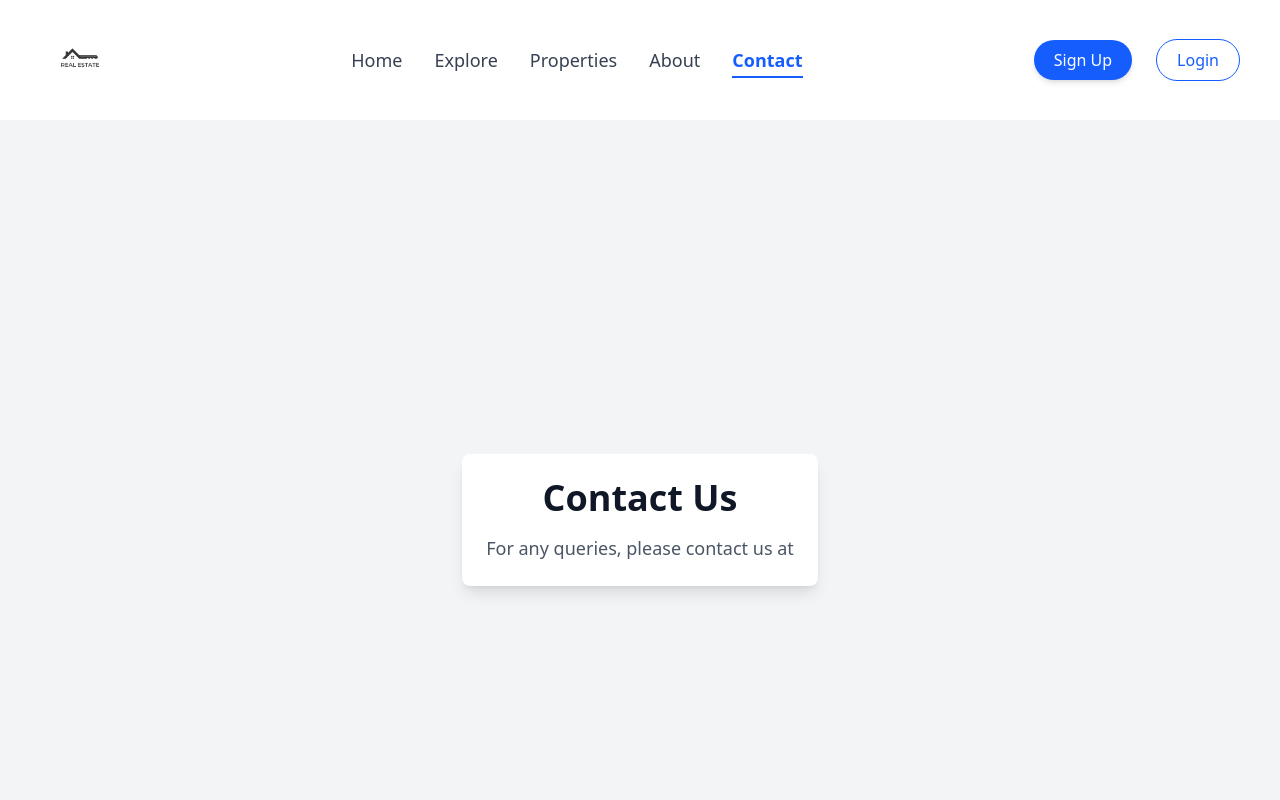
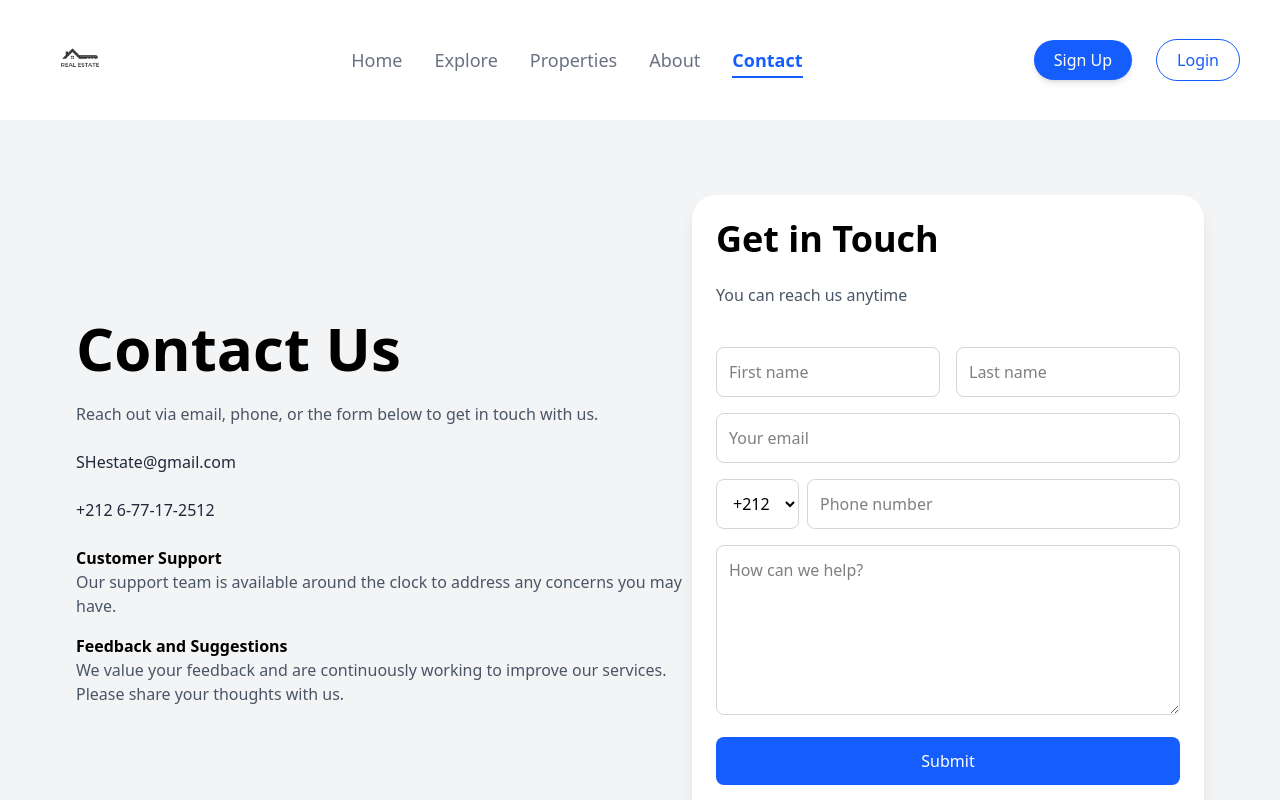
Before and after one commit to OuachouX7/real-Estate-project, a React (Vite) app in the folder client/: page /contact in a window 1280 px wide. Shown: the top 800 px of the page. Built offline with nearby package versions, Linux system fonts and the light colour scheme.

Commit message:
styled the contact page

```diff
--- a/client/src/Pages/About.jsx
+++ b/client/src/Pages/About.jsx
@@ -1,6 +1,6 @@
 import React from "react";
 import { lazy } from "react";
-const Navbar = lazy(() => import("../Components/Navbar"));
+const Navbar = lazy(() => import("../components/Navbar"));
 const Footer = lazy(() => import("../Components/Footer"));
 const About = () => {
   return (
--- a/client/src/Pages/Contact.jsx
+++ b/client/src/Pages/Contact.jsx
@@ -1,18 +1,102 @@
 import React from "react";
 import { lazy } from "react";
 const Navbar = lazy(() => import("../components/Navbar"));
-const Footer = lazy(() => import("../components/Footer"));
+const Footer = lazy(() => import("../Components/Footer"));
 
 const Contact = () => {
   return (
     <>
       <Navbar />
-      <div className="flex items-center justify-center min-h-screen bg-gray-100">
-        <div className="text-center p-6 bg-white rounded-lg shadow-lg">
-          <h1 className="text-4xl font-bold text-gray-900 mb-4">Contact Us</h1>
-          <p className="text-lg text-gray-600">
-            For any queries, please contact us at
+      <div className="flex flex-col md:flex-row items-center justify-center min-h-screen bg-gray-100 p-6">
+        {/* Left Section */}
+        <div className="md:w-1/2 space-y-6">
+          <h1 className="text-6xl font-bold">Contact Us</h1>
+          <p className="text-gray-600">
+          Reach out via email, phone, or the form below to get in touch with us.
           </p>
+          <p className="text-gray-800 font-medium">SHestate@gmail.com</p>
+          <p className="text-gray-800 font-medium">+212 6-77-17-2512</p>
+
+
+          <div className="space-y-4">
+            <div>
+              <h2 className="font-bold">Customer Support</h2>
+              <p className="text-gray-600">
+                Our support team is available around the clock to address any
+                concerns you may have.
+              </p>
+            </div>
+            <div>
+              <h2 className="font-bold">Feedback and Suggestions</h2>
+              <p className="text-gray-600">
+                We value your feedback and are continuously working to improve
+                our services.<br></br> Please share your thoughts with us.
+              </p>
+            </div>
+            <div>
+
+            </div>
+          </div>
+        </div>
+
+        {/* Right Section - Contact Form */}
+        <div className="md:w-1/2 bg-white p-6 rounded-3xl shadow-lg w-full max-w-lg mt-6 md:mt-0">
+          <h2 className="text-4xl font-bold">Get in Touch</h2><br></br>
+          <p className="text-gray-600">You can reach us anytime</p><br></br>
+
+          <form className="mt-4 space-y-4">
+            <div className="flex gap-4">
+              <input
+                type="text"
+                placeholder="First name"
+                className="w-1/2 p-3 border border-gray-300 rounded-lg focus:outline-none focus:ring-2 focus:ring-blue-400"
+              />
+              <input
+                type="text"
+                placeholder="Last name"
+                className="w-1/2 p-3 border border-gray-300 rounded-lg focus:outline-none focus:ring-2 focus:ring-blue-400"
+              />
+            </div>
+
+            <input
+              type="email"
+              placeholder="Your email"
+              className="w-full p-3 border border-gray-300 rounded-lg focus:outline-none focus:ring-2 focus:ring-blue-400"
+            />
+
+            <div className="flex gap-2">
+              <select className="p-3 border border-gray-300 rounded-lg focus:outline-none focus:ring-2 focus:ring-blue-400">
+                <option>+212</option>
+              </select>
+              <input
+                type="text"
+                placeholder="Phone number"
+                className="flex-1 p-3 border border-gray-300 rounded-lg focus:outline-none focus:ring-2 focus:ring-blue-400"
+              />
+            </div>
+
+            <textarea
+              placeholder="How can we help?"
+              className="w-full p-3 border border-gray-300 rounded-lg focus:outline-none focus:ring-2 focus:ring-blue-400"
+              maxLength="120"
+              rows="6"
+            ></textarea>
+
+            <button className="w-full bg-blue-600 text-white py-3 rounded-lg hover:bg-blue-700 transition">
+              Submit
+            </button>
+
+            <p className="text-gray-500 text-sm text-center">
+              By contacting us, you agree to our{" "}
+              <a href="#" className="text-blue-600">
+                Terms of Service
+              </a>{" "}
+              and{" "}
+              <a href="#" className="text-blue-600">
+                Privacy Policy
+              </a>
+            </p>
+          </form>
         </div>
       </div>
       <Footer />
--- a/client/src/Pages/Explore.jsx
+++ b/client/src/Pages/Explore.jsx
@@ -1,14 +1,58 @@
-import React from "react";
-import { lazy } from "react";
+import React, { lazy, useState } from "react";
+import axios from "axios";
+
 const Navbar = lazy(() => import("../components/Navbar"));
 const LocationMap = lazy(() => import("../components/LocationMap"));
+const SearchBar = lazy(() => import("../components/SearchBar"));
 
 const Explore = () => {
+  const [properties, setProperties] = useState([]);
+
+  // Function to fetch properties based on search filters
+  const fetchProperties = async (filters) => {
+    try {
+      const response = await axios.get(`http://localhost:8000/api/properties`, {
+        params: {
+          type: filters.selectedOption.toLowerCase(), // 'sell' or 'rent'
+          location: filters.location,
+          property_type: filters.propertyType,
+          price_range: filters.priceRange,
+        },
+      });
+
+      setProperties(response.data.data); // Update the state with search results
+    } catch (error) {
+      console.error("Error fetching properties:", error);
+    }
+  };
+
   return (
     <>
       <Navbar />
-      <LocationMap/>
-      <div>Explore</div>
+      <LocationMap />
+      <SearchBar onSearch={fetchProperties} />
+
+      <div className="p-10">
+        <h2 className="text-3xl font-bold mb-4">Search Results</h2>
+        <div className="grid grid-cols-4 gap-4">
+          {properties.length > 0 ? (
+            properties.map((property) => (
+              <div key={property.id} className="p-4 border rounded-lg shadow-sm">
+                <img
+                  src={`http://localhost:8000/storage/images/${property.images[0]?.image_url}`}
+                  alt={property.title}
+                  className="w-full h-40 object-cover rounded-lg"
+                />
+                <h3 className="text-lg font-semibold">{property.title}</h3>
+                <p className="text-gray-600">{property.location}</p>
+                <p className="text-xl font-bold">{property.price}</p>
+              </div>
+            ))
+          ) : (
+            <p>No properties found.</p>
+          )}
+        </div>
+      </div>
     </>
   );
 };
--- /dev/null
+++ b/client/src/components/SearchBar.jsx
@@ -0,0 +1,56 @@
+import { useState } from "react";
+
+export default function SearchBar({ onSearch }) {
+  const [selectedOption, setSelectedOption] = useState("Sell");
+  const [location, setLocation] = useState("Jakarta, Indonesia");
+  const [propertyType, setPropertyType] = useState("Type 21/24");
+  const [priceRange, setPriceRange] = useState("$106 - $948");
+
+  const handleSearch = () => {
+    if (onSearch) {
+      // Send selected filters to the parent component (Explore.js)
+      onSearch({ selectedOption, location, propertyType, priceRange });
+    }
+  };
+
+  return (
+    <div className="p-4 bg-white rounded-lg shadow-md max-w-xl mx-auto">
+      <div className="flex space-x-2 mb-4">
+        <button
+          className={`px-4 py-2 rounded ${selectedOption === "Sell" ? "bg-green-500 text-white" : "bg-gray-200"}`}
+          onClick={() => setSelectedOption("Sell")}
+        >
+          Sell
+        </button>
+        <button
+          className={`px-4 py-2 rounded ${selectedOption === "Rent" ? "bg-green-500 text-white" : "bg-gray-200"}`}
+          onClick={() => setSelectedOption("Rent")}
+        >
+          Rent
+        </button>
+      </div>
+      <div className="grid grid-cols-3 gap-4">
+        <select className="p-2 border rounded" value={location} onChange={(e) => setLocation(e.target.value)}>
+          <option>Jakarta, Indonesia</option>
+          <option>Bandung, Indonesia</option>
+          <option>Bali, Indonesia</option>
+        </select>
+        <select className="p-2 border rounded" value={propertyType} onChange={(e) => setPropertyType(e.target.value)}>
+          <option>Type 21/24</option>
+          <option>Type 36/45</option>
+          <option>Type 54/60</option>
+        </select>
+        <input
+          type="text"
+          className="p-2 border rounded"
+          placeholder="Enter price range"
+          value={priceRange}
+          onChange={(e) => setPriceRange(e.target.value)}
+        />
+        <button onClick={handleSearch} className="bg-orange-500 text-white p-2 rounded col-span-3">
+          Search
+        </button>
+      </div>
+    </div>
+  );
+}
--- a/client/src/components/navbar.jsx
+++ b/client/src/components/navbar.jsx
@@ -32,7 +32,7 @@ const Navbar = () => {
         <img src={logo} alt="Logo" className="w-20 h-20 object-contain" />
       </div>
 
-      <ul className="flex space-x-8 text-lg font-medium">
+      <ul className="flex space-x-8 text-lg font-light">
         {["Home", "Explore", "Properties", "About", "Contact"].map((item) => {
           const path = item === "Home" ? "/" : `/${item.toLowerCase()}`;
           const isActive = activePath === path;
@@ -44,7 +44,7 @@ const Navbar = () => {
                 className={`${
                   isActive
                     ? "text-blue-600 font-semibold border-b-2 border-blue-600"
-                    : "text-gray-700 hover:text-blue-700"
+                    : "text-gray-500  hover:text-blue-700"
                 } transition-all pb-1`}
               >
                 {item}
```
